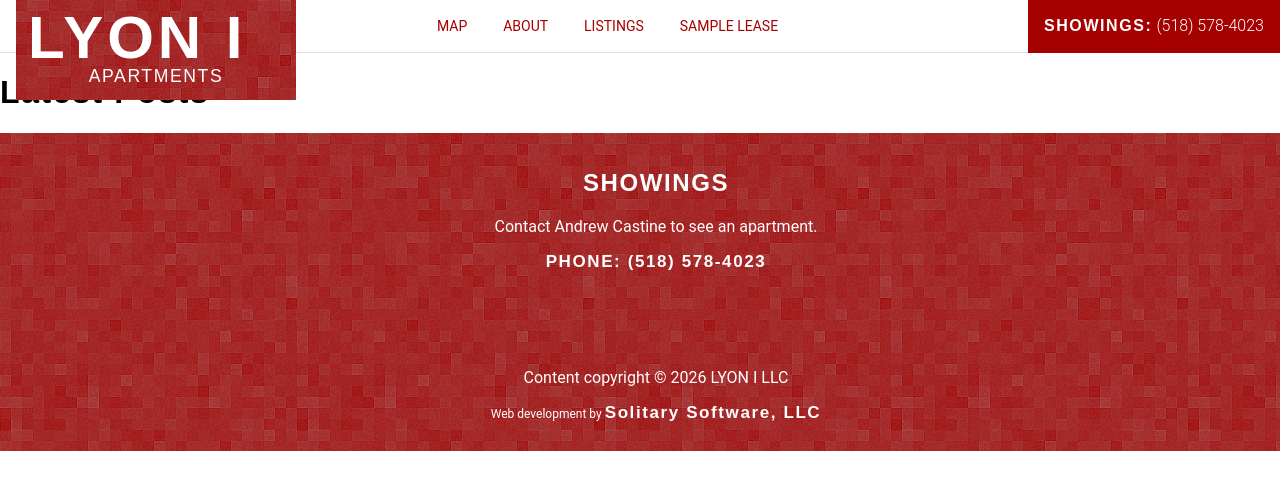
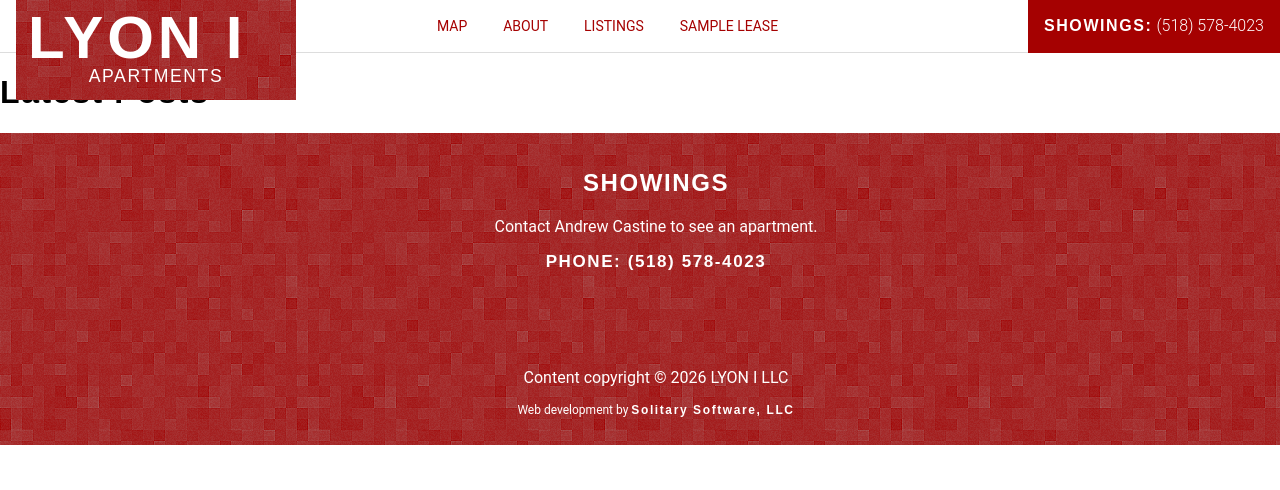
Before and after one commit to cssidy/psh, a Jekyll site: the page built from blog.html, in a window 1280 px wide. Shown: the top 490 px of the page. Built offline with Jekyll 4.4.1, drawn with Linux system fonts in a browser that asks for light colours.

Commit message:
footer work

```diff
--- a/_layouts/inner.html
+++ b/_layouts/inner.html
@@ -169,7 +169,7 @@
                   <p>Contact Andrew Castine to see an apartment.</p>
                   <a href="tel:+15185784023">PHONE: (518) 578-4023</a><br>
                   <p>Content copyright © {{ site.time | date: '%Y' }} LYON I LLC<br></p>
-                  <p style="font-size: .75rem;">Web development by <a href="https://www.solitarysoftware.com">Solitary Software, LLC</a></p>
+                  <p style="font-size: .75rem;">Web development by <a style="font-size: .75rem;" href="https://www.solitarysoftware.com">Solitary Software, LLC</a></p>
               </footer>
           </div>
     </body>
```
